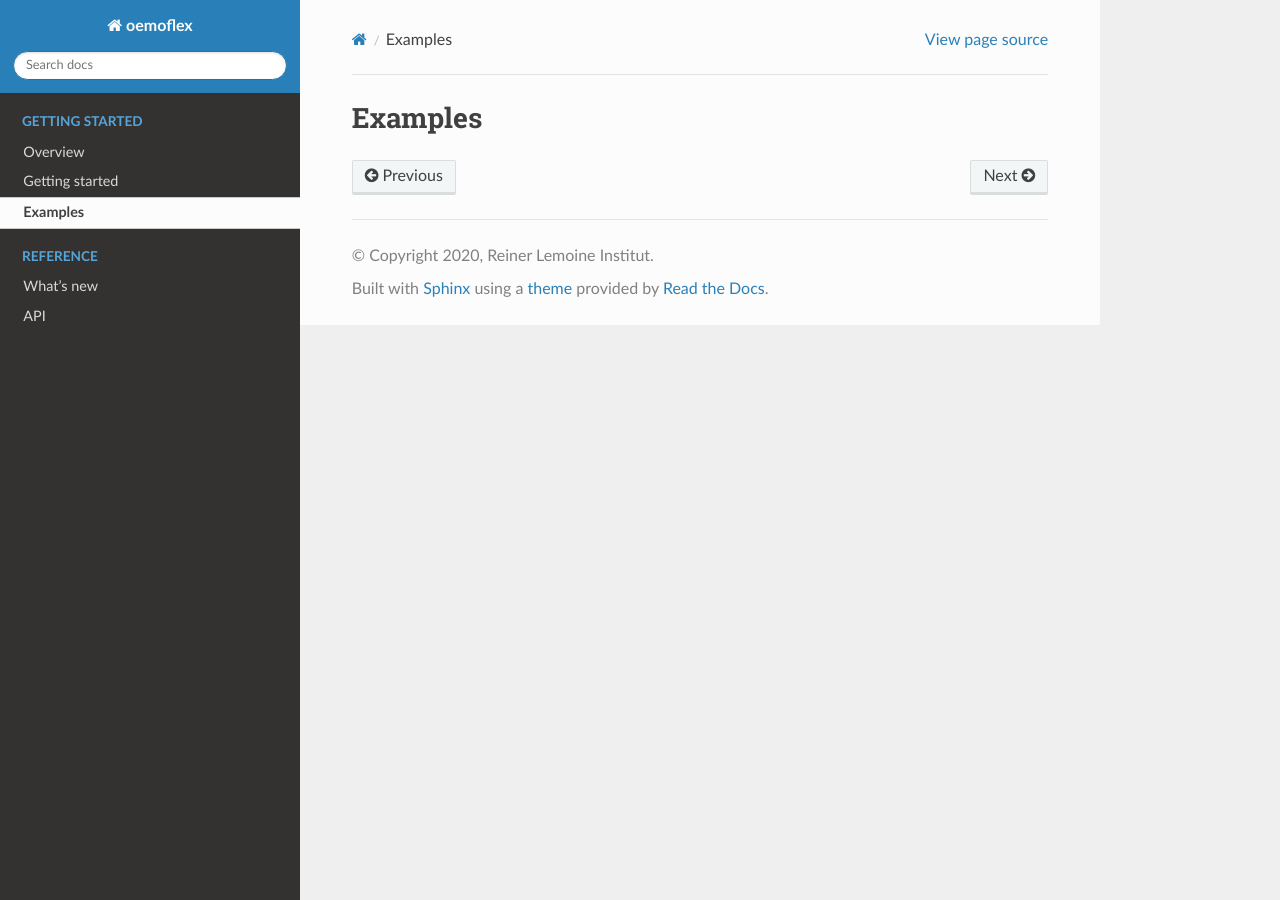
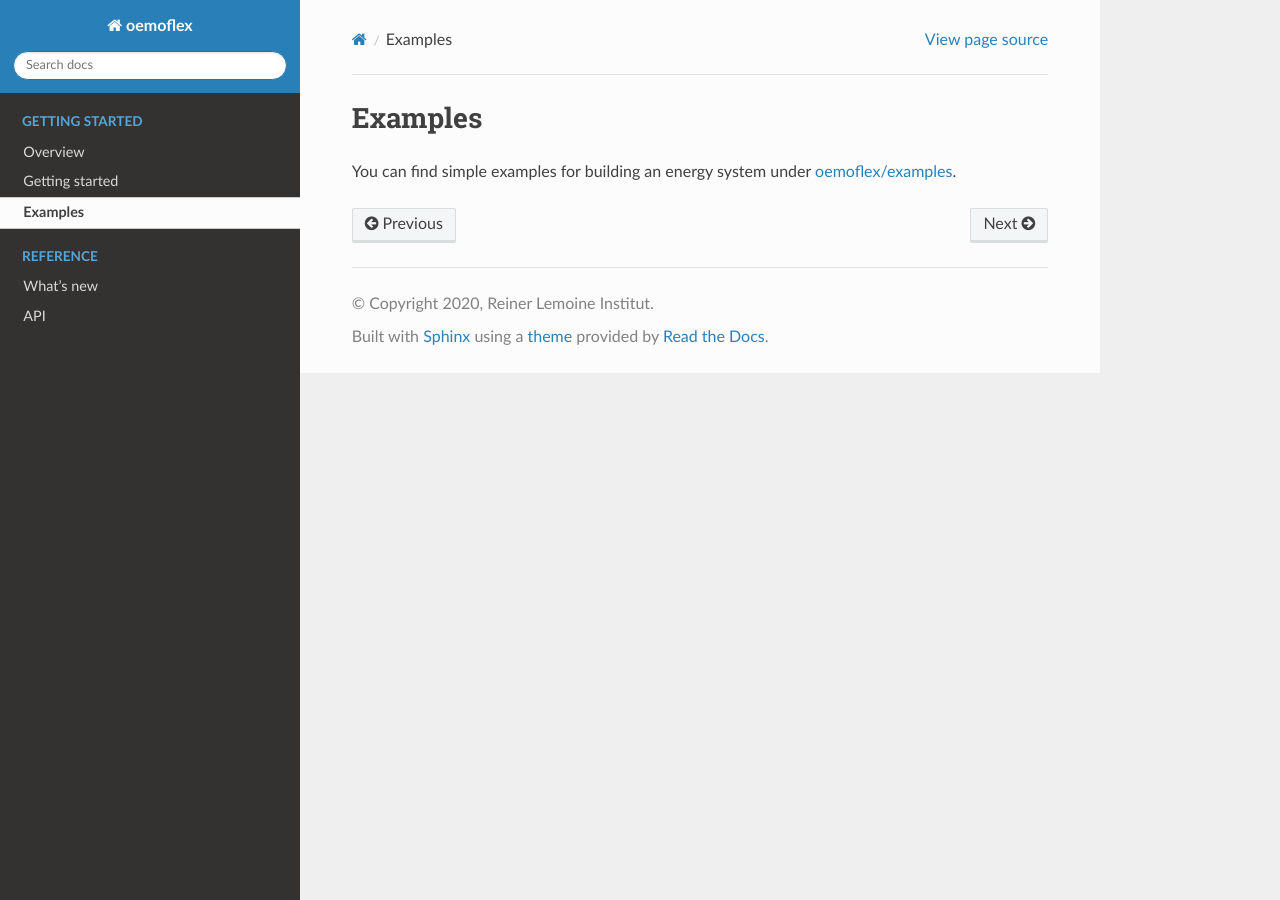
Before and after one commit to rl-institut/oemoflex, a Sphinx documentation site: the page built from docs/examples.rst, in a window 1280 px wide. Built offline with Sphinx 7.4.7 and the Read the Docs theme 2.0.0, drawn with Linux system fonts in a browser that asks for light colours.

Commit message:
Add text

```diff
--- a/docs/examples.rst
+++ b/docs/examples.rst
@@ -3,3 +3,6 @@
 ~~~~~~~~
 Examples
 ~~~~~~~~
+
+You can find simple examples for building an energy system under
+`oemoflex/examples <https://github.com/rl-institut/oemoflex/tree/dev/examples>`_.
```
